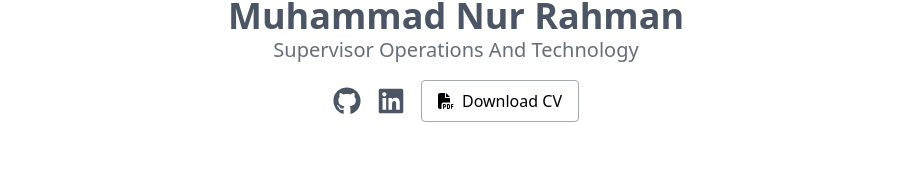
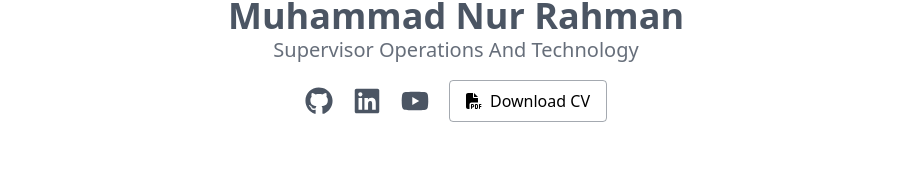
Before and after one commit to sarrahman-me/personal-website, a Next.js app: page / in a window 1280 px wide. Shown: the part 194-366 px from the top of the page, without its empty margins (184-1095 px from the left). Built offline with nearby package versions, Linux system fonts and the light colour scheme.

Commit message:
:hammer: menambahkan social youtube

```diff
--- a/app/page.tsx
+++ b/app/page.tsx
@@ -4,7 +4,7 @@ import tokokeramik from "@/public/tokokeramik.png";
 import programming from "@/public/survey-programming.png";
 import { SiTypescript, SiRust, SiC, SiPython, SiNeovim, SiDocker, SiPostgresql, SiMongodb, SiRedis, SiRabbitmq, SiNodedotjs } from "react-icons/si";
 import { Experience, IconSkill, Project, Title } from "@/components";
-import { FaAws, FaFilePdf, FaGithub, FaLinkedin } from "react-icons/fa6";
+import { FaAws, FaFilePdf, FaGithub, FaLinkedin, FaYoutube } from "react-icons/fa6";
 import Link from "next/link";
 
 export default function Home() {
@@ -22,13 +22,17 @@ export default function Home() {
         <h1 className="text-2xl md:text-3xl lg:text-4xl font-bold text-gray-600">Muhammad Nur Rahman</h1>
         <p className="text-md md:text-lg lg:text-xl text-gray-600/85">Supervisor Operations And Technology</p>
 
-        <div className="mt-4 flex justify-center items-center space-x-4">
+        <div className="mt-4 flex justify-center items-center space-x-5">
           <Link href="https://github.com/sarrahman-me" target="_blank" rel="noopener noreferrer" className="text-gray-600 hover:text-gray-900">
             <FaGithub size={28} />
           </Link>
 
           <Link href="https://www.linkedin.com/in/sarrahman-me" target="_blank" rel="noopener noreferrer" className="text-gray-600 hover:text-blue-700">
             <FaLinkedin size={28} />
+          </Link>
+
+          <Link href="https://www.youtube.com/@sarrahman_dev" target="_blank" rel="noopener noreferrer" className="text-gray-600 hover:text-red-700">
+            <FaYoutube size={28} />
           </Link>
 
           <Link
```
